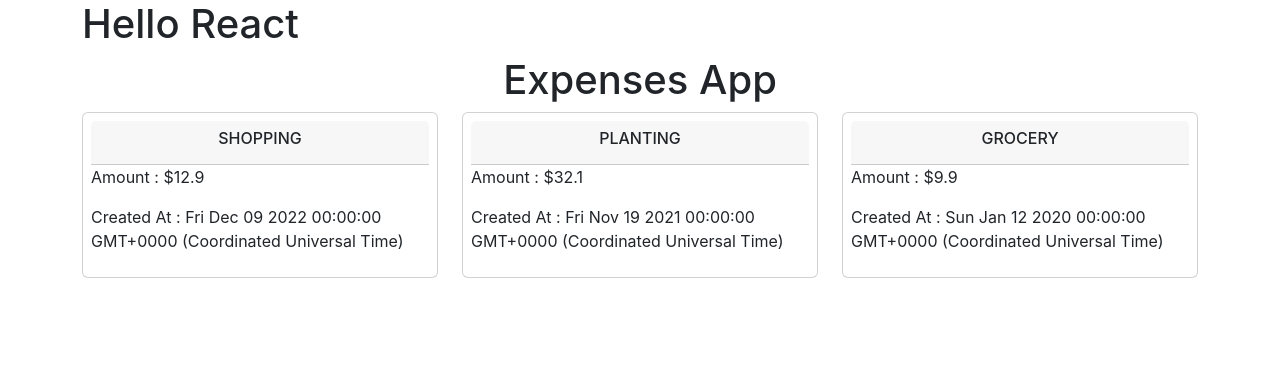
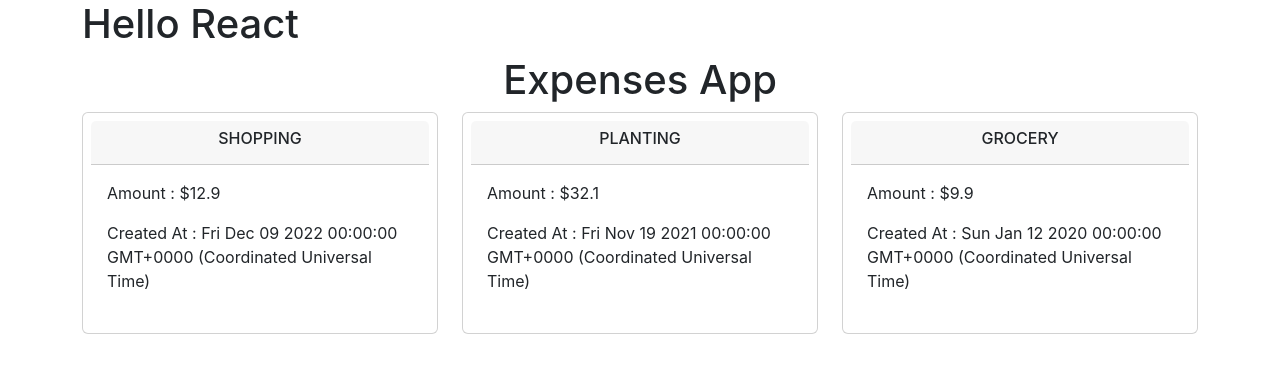
Before and after one commit to synergy2411/react-dec22, a React (Create React App) app in the folder frontend/: page / in a window 1280 px wide. Shown: the top 372 px of the page. Built offline with nearby package versions, Linux system fonts and the light colour scheme.

Commit message:
expense item 2

```diff
--- a/frontend/src/Components/Expenses/ExpenseItem/ExpenseItem.tsx
+++ b/frontend/src/Components/Expenses/ExpenseItem/ExpenseItem.tsx
@@ -1,8 +1,8 @@
 import React from "react";
 import IExpense from "../../../model/expense.interface";
 
-const ExpenseItem: React.FC<{ expense: IExpense }> = (props) => {
-
+// const ExpenseItem: React.FC<{ expense: IExpense }> = (props) => {
+const ExpenseItem = (props: { expense: IExpense }) => {
 
     return (
         <div className="col-4">
@@ -10,7 +10,7 @@ const ExpenseItem: React.FC<{ expense: IExpense }> = (props) => {
                 <div className="card-header">
                     <h6 className="text-center">{props.expense.title.toUpperCase()}</h6>
                 </div>
-                <div className="card-bod">
+                <div className="card-body">
                     <p>Amount : ${props.expense.amount}</p>
                     <p>Created At : {props.expense.createdAt.toString()} </p>
                 </div>
```
